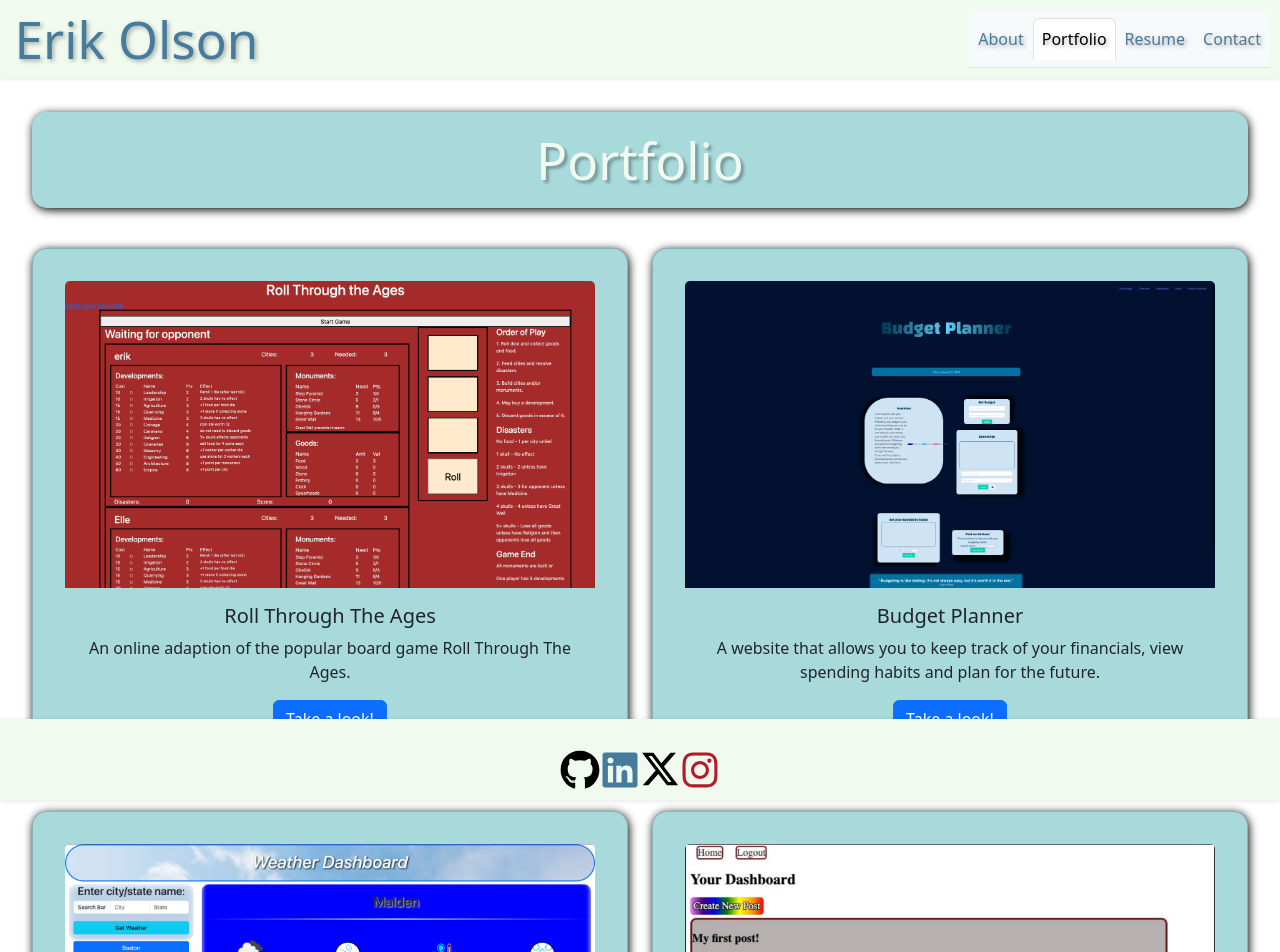
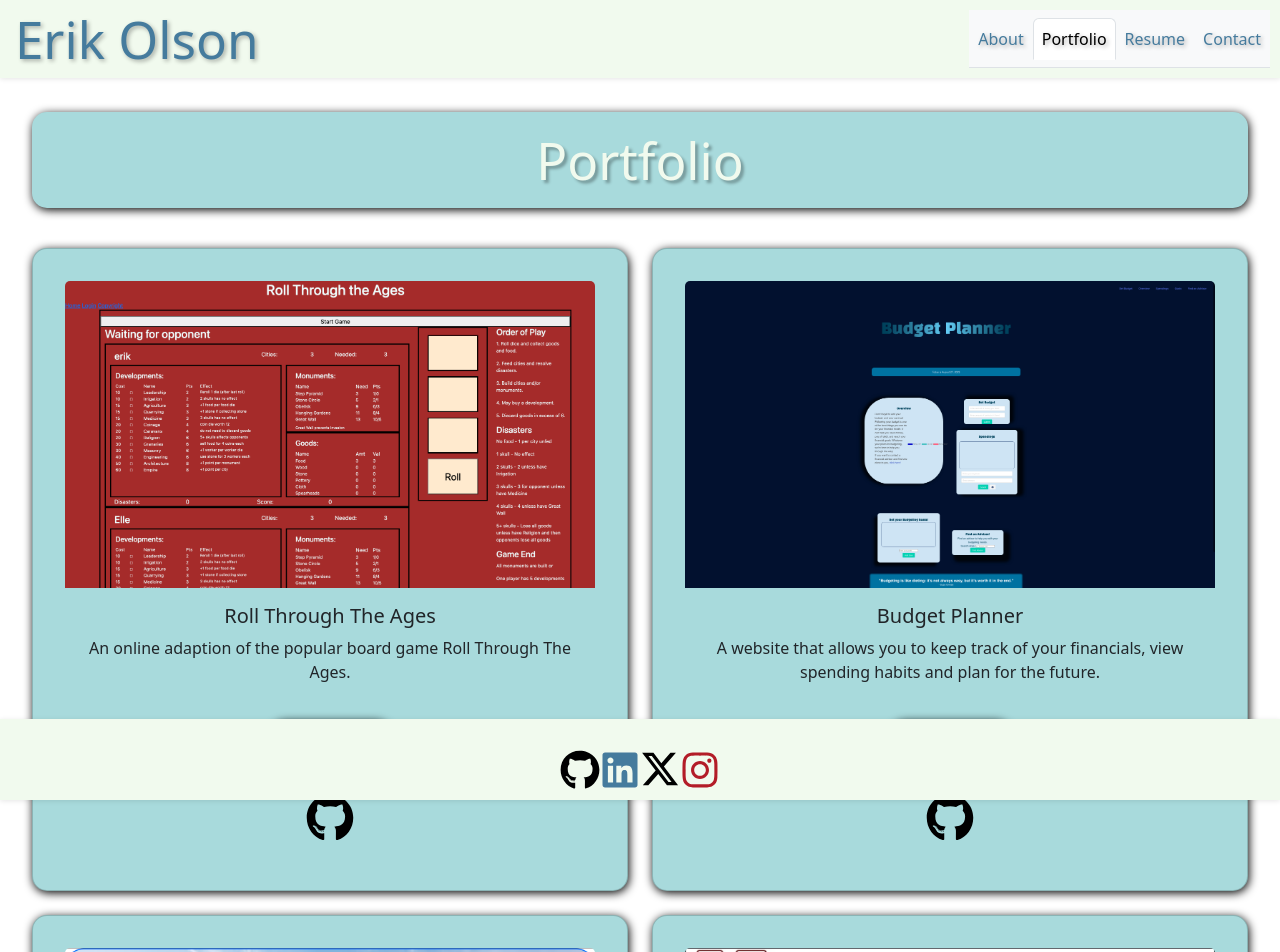
Before and after one commit to ErikAmerico/Portfolio2, a React (Vite) app: page /Portfolio in a window 1280 px wide. Shown: the top 952 px of the page. Built offline with nearby package versions, Linux system fonts and the light colour scheme.

Commit message:
added github logo and links to each project card

```diff
--- a/src/components/Projects/Project.jsx
+++ b/src/components/Projects/Project.jsx
@@ -3,6 +3,7 @@ import Card from "react-bootstrap/Card";
 import Button from "react-bootstrap/Button";
 import Row from "react-bootstrap/Row";
 import Col from "react-bootstrap/Col";
+import { FaGithub } from 'react-icons/fa';
 
 export default function Project() {
     return (
@@ -17,9 +18,14 @@ export default function Project() {
                                 <Card.Text>
                                     {item.Description}
                                 </Card.Text>
-                                <Button variant='primary' href={item.Site}>
-                                    Take a look!
+                                <Button variant='primary' href={item.Site} id='projectButton' >
+                                    Check it out!
                                 </Button>
+                                <div className="mt-3">
+                                    <a href={item.GitHub} target="_blank" rel="noopener noreferrer">
+                                        <FaGithub className="github-icon2" />
+                                    </a>
+                                </div>
                             </Card.Body>
                         </Card>
                     </Col>
--- a/src/components/Projects/Projects.js
+++ b/src/components/Projects/Projects.js
@@ -7,6 +7,7 @@ const Projects = [
         Image:
           "/images/rollThroughTheAges.png",
         Site: "https://protected-reaches-31766-0c143902740e.herokuapp.com/",
+        GitHub: "https://github.com/corybenton/roll_through_the_ages",
       },
       {
         Title: "Budget Planner",
@@ -15,6 +16,7 @@ const Projects = [
         Image:
           "/images/budgetPlanner.png",
         Site: "https://caffeinatedjitterbug.github.io/BudgetPlanner/",
+        GitHub: "https://github.com/CaffeinatedJitterBug/BudgetPlanner",
       },
       {
         Title: "Weather Application",
@@ -23,6 +25,7 @@ const Projects = [
         Image:
           "/images/weatherApp.png",
         Site: "https://erikamerico.github.io/Weather-Dashboard/",
+        GitHub: "https://github.com/ErikAmerico/Weather-Dashboard",
       },
       {
         Title: "Tech Blog",
@@ -31,6 +34,7 @@ const Projects = [
         Image:
           "/images/techBlog.png",
         Site: "https://modelviewcontrollerblog-2239baa9f97c.herokuapp.com/",
+        GitHub: "https://github.com/ErikAmerico/MVC-TECH-BLOG",
       },
       {
         Title: "Box Maze",
@@ -39,6 +43,7 @@ const Projects = [
         Image:
           "/images/boxmaze.png",
         Site: "https://boxmaze.netlify.app/",
+        GitHub: "https://github.com/ErikAmerico/boxMaze",
       },
       {
         Title: "Text Editor",
@@ -47,9 +52,9 @@ const Projects = [
         Image:
           "/images/Jate.png",
         Site: "https://olsonpwatexteditor-408ff5bc593e.herokuapp.com/",
+        GitHub: "https://github.com/ErikAmerico/PWA-text-editor",
       },
 ]
-//
 
 
 
--- a/src/pages/Portfolio/Portfolio.css
+++ b/src/pages/Portfolio/Portfolio.css
@@ -14,6 +14,20 @@
     animation: glow 1.5s 1;
     border-radius: 15px;
     box-shadow: 1px 2px 10px rgba(0, 0, 0, 1);
+}
+
+.github-icon2{
+  font-size: 3rem;
+  color: black;
+}
+
+#projectButton{
+  margin-top: 20px;
+  margin-bottom: 20px;
+  background-color: #457b9d;
+  color: #f1faee;
+  border-radius: 15px;
+  box-shadow: 1px 2px 10px rgba(0, 0, 0, 1);
 }
 
 .card {
```
